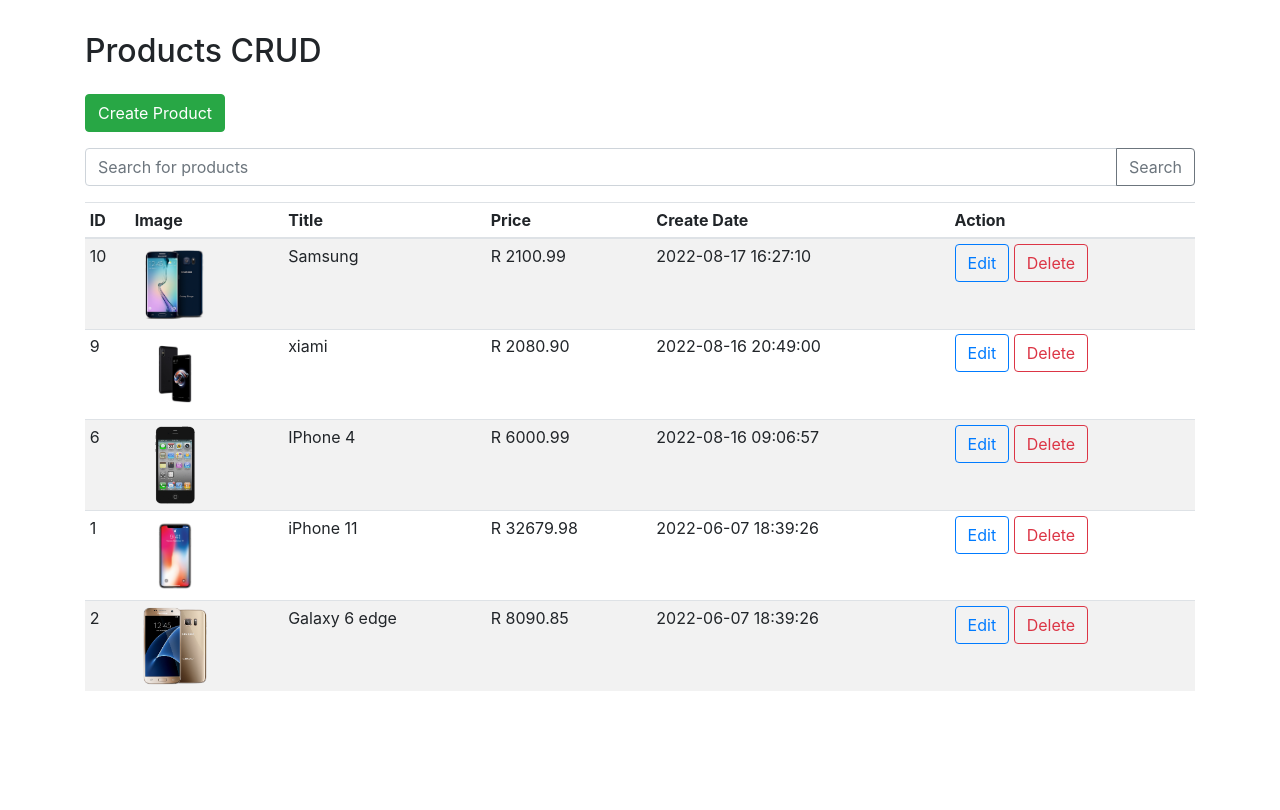
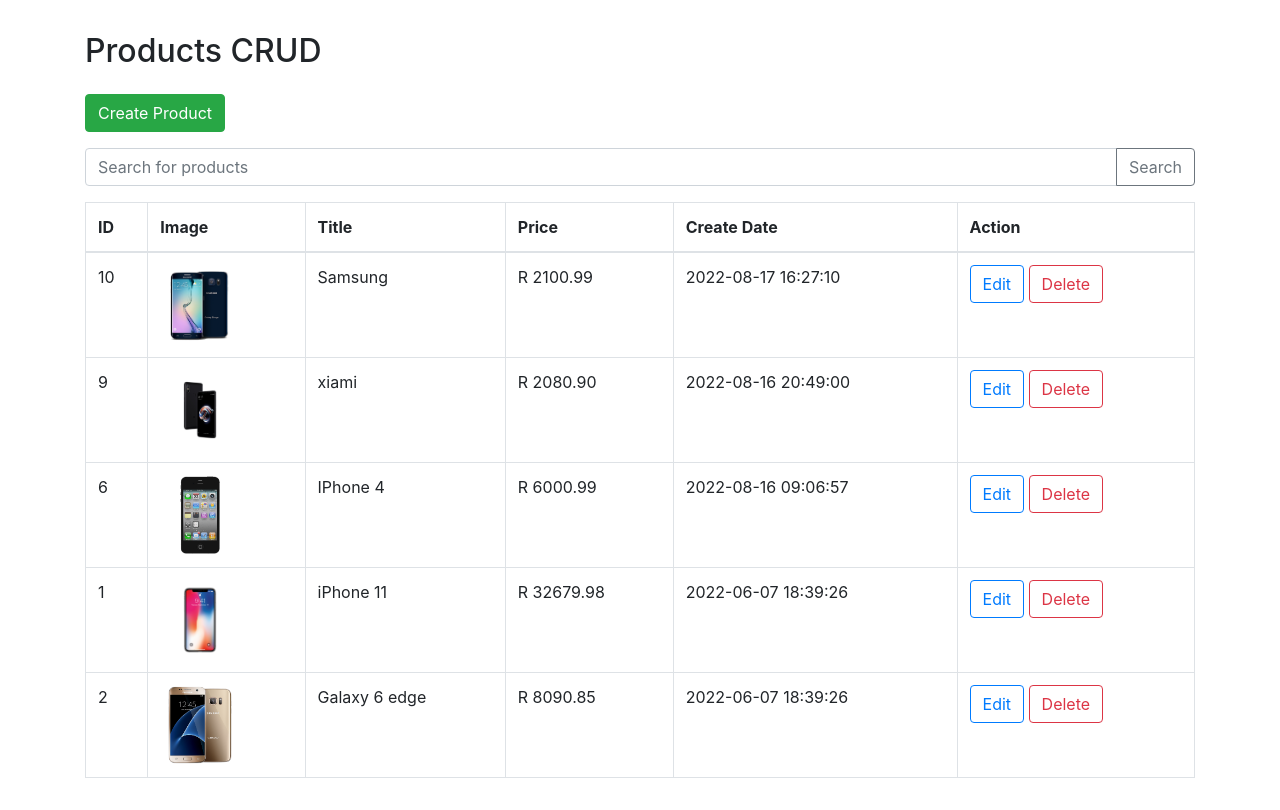
Before and after one commit to Tumi-Moleme/products_crud, a PHP site: page / in a window 1280 px wide. Before the commit the page ends 691 px from the top, so only its background shows below. Run offline with PHP 8.4, Linux system fonts and the light colour scheme; data comes from the database, SQL or seed files in the repository.

Commit message:
Chaged table in index.php

```diff
--- a/index.php
+++ b/index.php
@@ -47,7 +47,7 @@ $products = $stmt->fetchAll(PDO::FETCH_ASSOC);
 
     <!-- ---------- Start Of Table ---------- -->
     <div class="table-responsive">
-      <table class="table table-striped table-sm">
+      <table class="table table-hover table-bordered">
         <thead>
 
           <tr>
```
